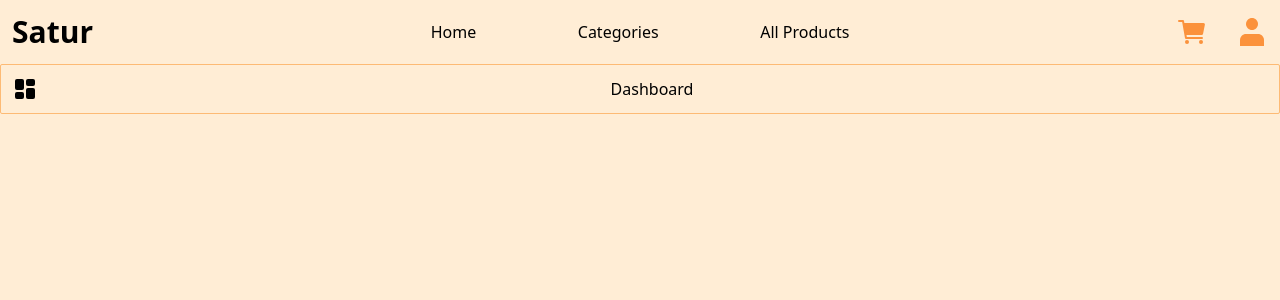
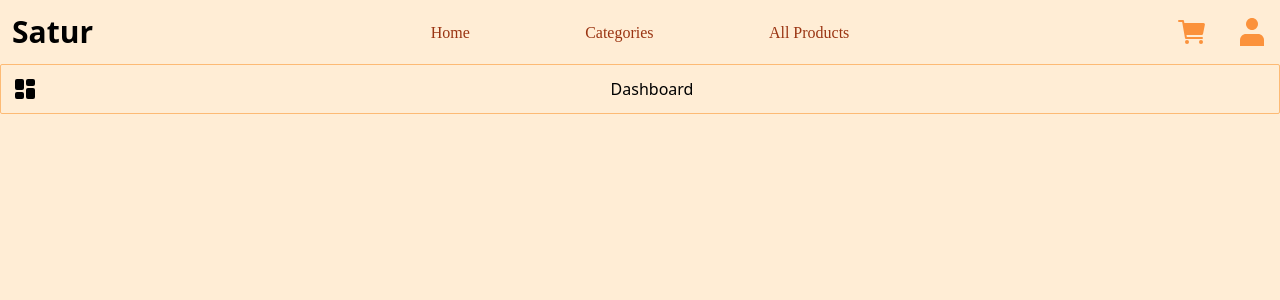
Before and after one commit to Eligio93/ec-commerce, a Next.js app: page /dashboard in a window 1280 px wide. Shown: the top 300 px of the page. Built offline with nearby package versions, Linux system fonts and the light colour scheme; no server answers.

Commit message:
adds font family to navbar menu

```diff
--- a/components/Header/Navbar.tsx
+++ b/components/Header/Navbar.tsx
@@ -7,13 +7,13 @@ export default function Navbar({ openMenu, reference }: { openMenu: boolean, ref
       <nav className='hidden lg:flex lg:flex-1 lg:p-0 lg:static lg:border-none '>
         <ul className="lg:flex lg:justify-between lg:w-full items-center gap-5">
           <li>
-            <Link href={"/"}>Home</Link>
+            <Link className="font-['Rubik_Dirt'] text-orange-800" href={"/"}>Home</Link>
           </li>
           <li>
-            <Link href={"/categories"}>Categories</Link>
+            <Link className="font-['Rubik_Dirt'] text-orange-800" href={"/categories"}>Categories</Link>
           </li>
           <li>
-            <Link href={"/products"}>All Products</Link>
+            <Link className="font-['Rubik_Dirt'] text-orange-800" href={"/products"}>All Products</Link>
           </li>
         </ul>
       </nav>
@@ -28,13 +28,13 @@ export default function Navbar({ openMenu, reference }: { openMenu: boolean, ref
         {/* <ul className="lg:flex lg:justify-between lg:w-full items-center"> */}
         <ul className="flex flex-col gap-10">
           <li>
-            <Link href={"/"}>Home</Link>
+            <Link className="font-['Rubik_Dirt'] text-orange-800" href={"/"}>Home</Link>
           </li>
           <li>
-            <Link href={"/categories"}>Categories</Link>
+            <Link className="font-['Rubik_Dirt'] text-orange-800" href={"/categories"}>Categories</Link>
           </li>
           <li>
-            <Link href={"/products"}>All Products</Link>
+            <Link className="font-['Rubik_Dirt'] text-orange-800" href={"/products"}>All Products</Link>
           </li>
         </ul>
       </motion.nav>}
```
